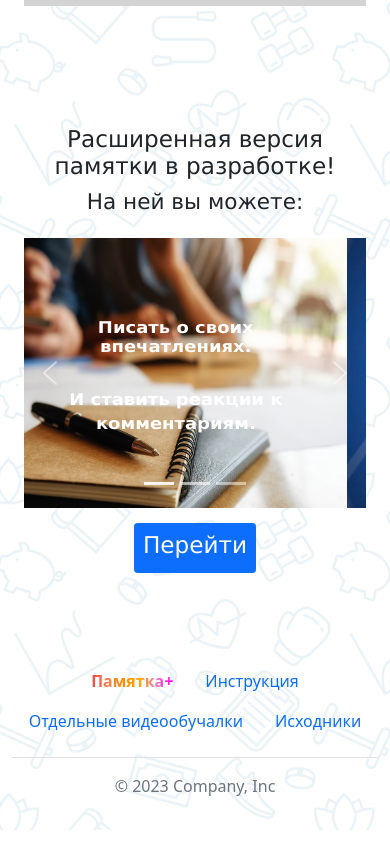
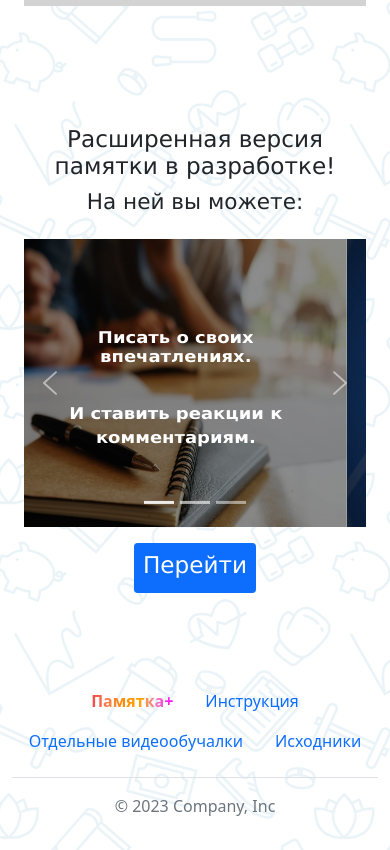
Before and after one commit to Roman3205/Help-card, a plain HTML site: page main page/index.html in a window 390 px wide. Shown: the part 1242-2092 px from the top of the page. Drawn offline with nearby package versions, Linux system fonts and the light colour scheme.

Commit message:
Production

```diff
--- a/main page/style.css
+++ b/main page/style.css
@@ -91,6 +91,7 @@ main {
 }
 .carousel-inner img {
     width: 100%;
+    filter: brightness(70%);
 }
 
 @media screen and (max-width: 576px) {
@@ -98,9 +99,10 @@ main {
     .carousel-caption h5 {
         font-size: 18px;
         font-weight: bold;
-        padding-bottom: 25px;
+        padding-bottom: 30px;
     }
     .carousel-inner img {
-        height: 300px;
+        height: 320px;
+        filter: brightness(55%);
     }
 }
```
